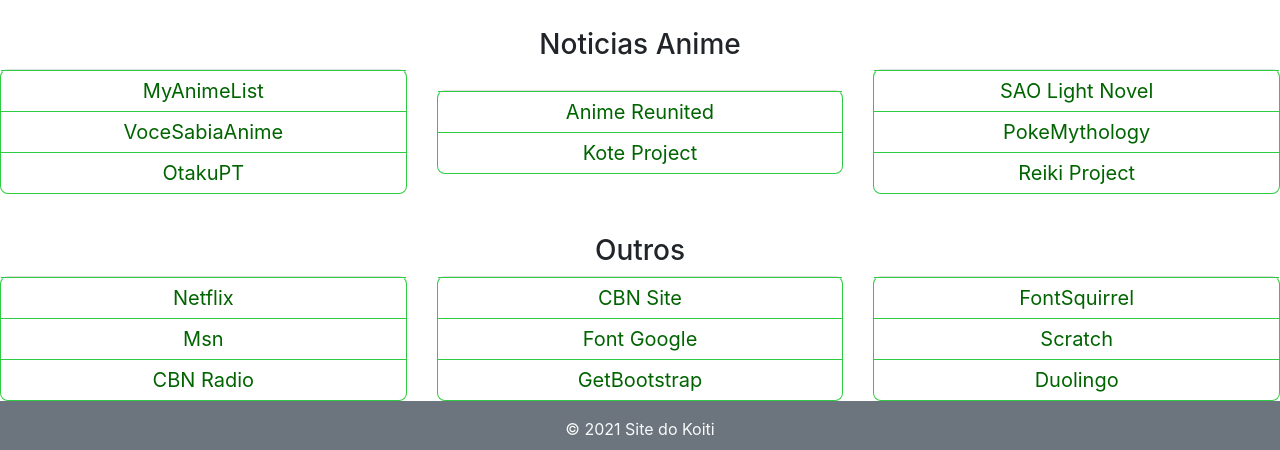
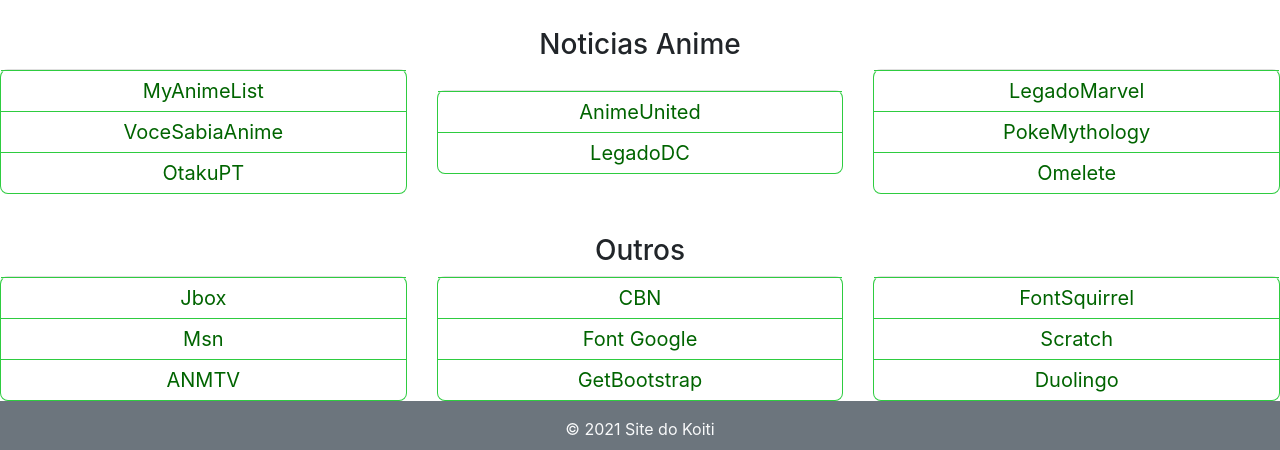
Before and after one commit to fernandokimura/fernandokimura.github.io, a plain HTML site: page index.html in a window 1280 px wide. Shown: the part 911-1361 px from the top of the page. Drawn offline with nearby package versions, Linux system fonts and the light colour scheme.

Commit message:
Update index.html

```diff
--- a/index.html
+++ b/index.html
@@ -107,15 +107,15 @@
                 </div>
                 <div class="card">
                     <div class="card-body">
-                        <a href="https://www.animeunited.com.br/"><div class="card-item">Anime Reunited</div></a>
-                        <a href="https://kotebrasil.wordpress.com"><div class="card-item">Kote Project</div></a>
+                        <a href="https://www.animeunited.com.br/"><div class="card-item">AnimeUnited</div></a>
+                        <a href="https://legadodadc.com.br/"><div class="card-item">LegadoDC</div></a>
                     </div>
                 </div>
                 <div class="card">
                     <div class="card-body">
-                        <a href="https://saolightnovel.com.br/"><div class="card-item">SAO Light Novel</div></a>
+                        <a href="https://legadodamarvel.com.br/"><div class="card-item">LegadoMarvel</div></a>
                         <a href="https://www.pokemythology.net/"><div class="card-item">PokeMythology</div></a>
-                        <a href="http://reikiproject.blogspot.com/"><div class="card-item">Reiki Project</div></a>
+                        <a href="https://www.omelete.com.br/"><div class="card-item">Omelete</div></a>
                     </div>
                 </div>
             </div>
@@ -126,14 +126,14 @@
             <div class="cards">
                 <div class="card">
                     <div class="card-body">
-                        <a href="https://www.netflix.com/br"><div class="card-item">Netflix</div></a>
+                        <a href="https://www.jbox.com.br/"><div class="card-item">Jbox</div></a>
                         <a href="https://www.msn.com/pt-br"><div class="card-item">Msn</div></a>
-                        <a href="https://cbncuritiba.com/radio-popup/"><div class="card-item">CBN Radio</div></a>
+                        <a href="https://anmtv.com.br/"><div class="card-item">ANMTV</div></a>
                     </div>
                 </div>
                 <div class="card">
                     <div class="card-body">
-                        <a href="https://cbncuritiba.com/"><div class="card-item">CBN Site</div></a>
+                        <a href="https://cbncuritiba.com.br/"><div class="card-item">CBN</div></a>
                         <a href="https://fonts.google.com/"><div class="card-item">Font Google</div></a>
                         <a href="https://getbootstrap.com/"><div class="card-item">GetBootstrap</div></a>
                     </div>
```
